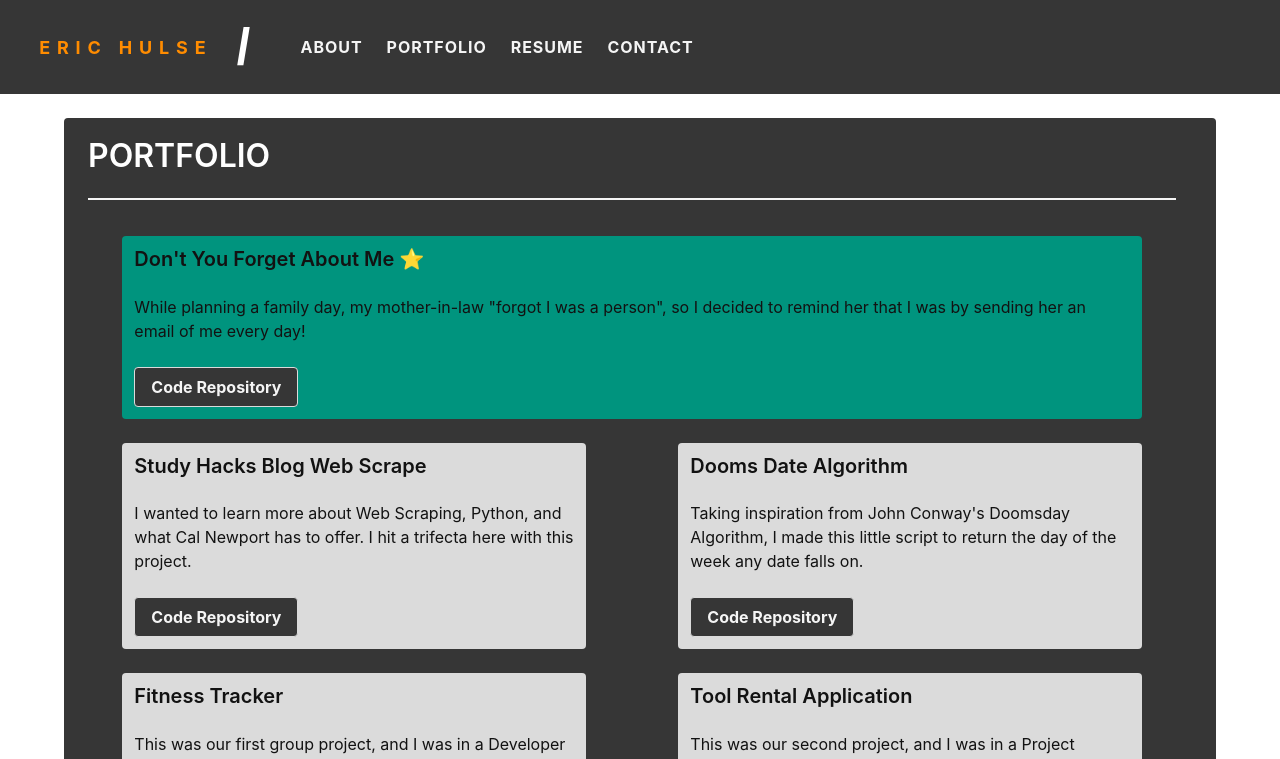
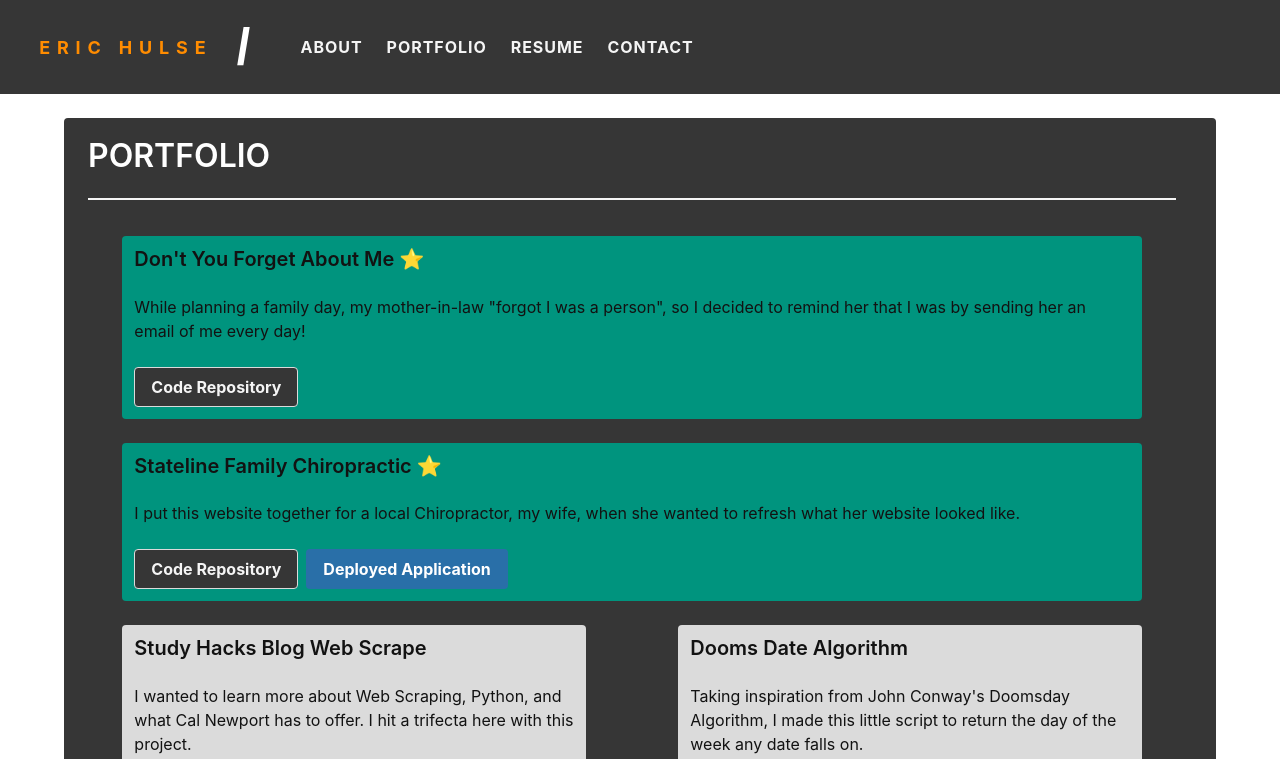
Before and after one commit to sempercuriosus/portfolio-v2, a React (Vite) app: page /portfolio in a window 1280 px wide. Shown: the top 759 px of the page. Built offline with nearby package versions, Linux system fonts and the light colour scheme.

Commit message:
added stateline fc

```diff
--- a/src/components/Portfolio/portfolio.jsx
+++ b/src/components/Portfolio/portfolio.jsx
@@ -76,6 +76,15 @@ function Portfolio() {
       deployedLink:
         'https://rocky-journey-83321-4f006da2de0c.herokuapp.com/login',
     },
+    {
+      featuredProject: true,
+      projectCode: 'statelinefc',
+      title: 'Stateline Family Chiropractic',
+      description:
+        'I put this website together for a local Chiropractor, my wife, when she wanted to refresh what her website looked like.',
+      codeRepo: 'https://github.com/sempercuriosus/stateline-fc',
+      deployedLink: 'https://statelinechiro.com',
+    },
     // {
     // featuredProject: false,
     // projectCode: 'readme',
```
